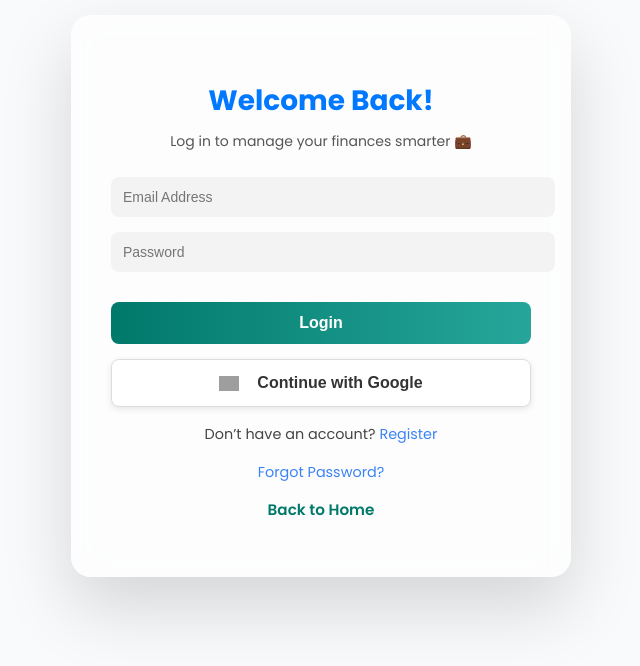
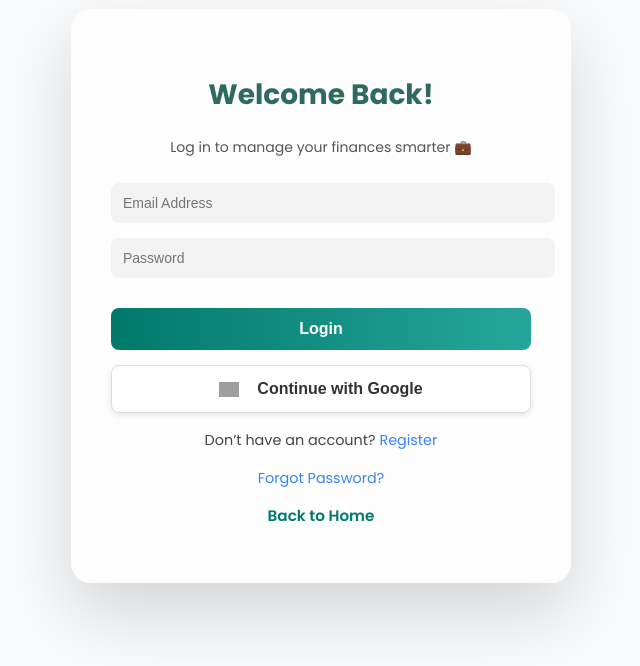
Before and after one commit to Harshil0801/Studio5-MoneyMap, a React (Create React App) app: page /login in a window 1280 px wide. Shown: the part 104-770 px from the top of the page, without its empty margins (319-959 px from the left). Built offline with nearby package versions, Linux system fonts and the light colour scheme; grey boxes are pictures that could not be loaded.

Commit message:
Issues solved

```diff
--- a/src/styles/Login.css
+++ b/src/styles/Login.css
@@ -31,11 +31,10 @@
   text-align:center;
 }
 
-/* TITLE */
-.login-title{
-  font-size:28px;
-  font-weight:700;
-  margin-bottom:8px;
+.login-title {
+  font-size: 28px;
+  font-weight: 700;
+  color: #2f6a5e;
 }
 
 /* SUBTITLE */
```
